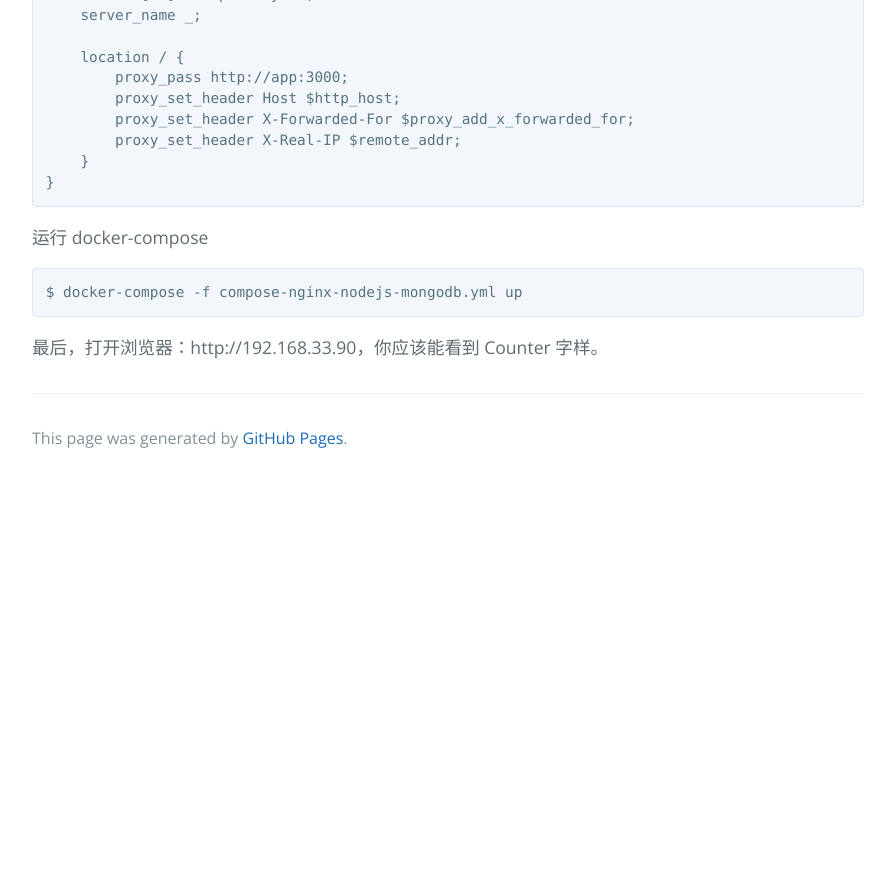
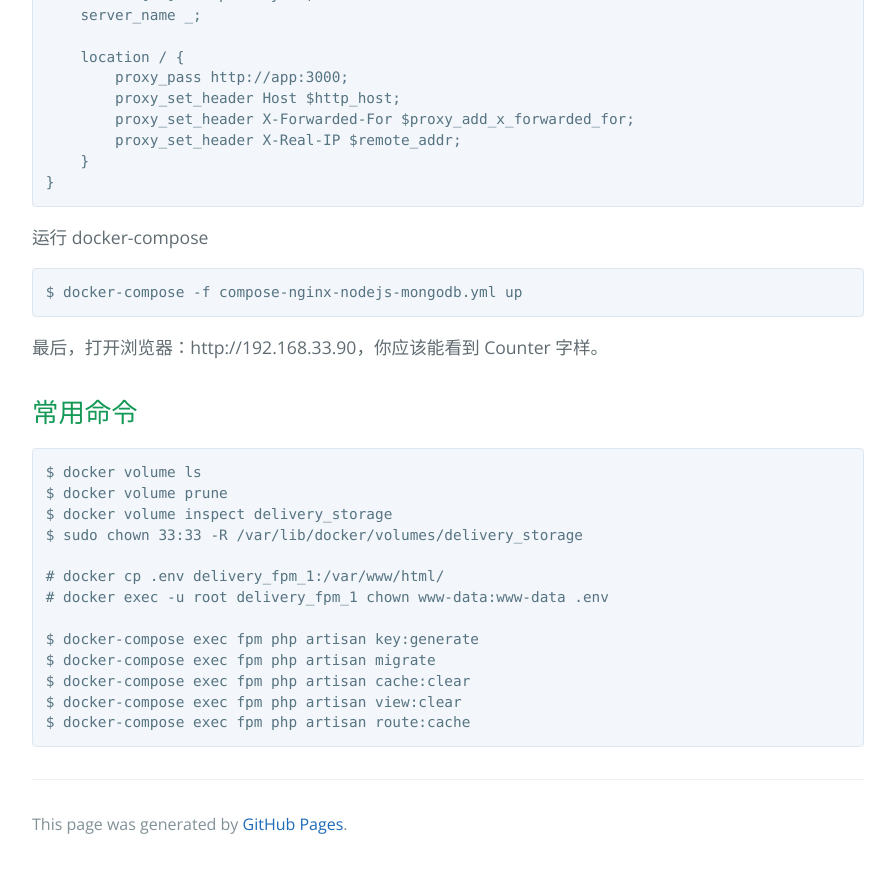
Before and after one commit to nighon/nighon.github.io, a Jekyll site: the page built from _posts/2018-07-19-docker-compose.md, in a window 1280 px wide and 900 px high, scrolled down 1689 px. Shown: the top 873 px of the window, without its empty margins (192-1087 px from the left). Built offline with Jekyll 4.4.1, drawn with Linux system fonts in a browser that asks for light colours; before the commit the page ends 2203 px from its top, so only the background shows below that.

Commit message:
Update Docker for laravel

```diff
--- a/_posts/2018-07-19-docker-compose.md
+++ b/_posts/2018-07-19-docker-compose.md
@@ -74,3 +74,19 @@
     $ docker-compose -f compose-nginx-nodejs-mongodb.yml up
 
 最后，打开浏览器：http://192.168.33.90，你应该能看到 Counter 字样。
+
+## 常用命令
+
+    $ docker volume ls
+    $ docker volume prune
+    $ docker volume inspect delivery_storage
+    $ sudo chown 33:33 -R /var/lib/docker/volumes/delivery_storage
+
+    # docker cp .env delivery_fpm_1:/var/www/html/
+    # docker exec -u root delivery_fpm_1 chown www-data:www-data .env
+
+    $ docker-compose exec fpm php artisan key:generate
+    $ docker-compose exec fpm php artisan migrate
+    $ docker-compose exec fpm php artisan cache:clear
+    $ docker-compose exec fpm php artisan view:clear
+    $ docker-compose exec fpm php artisan route:cache
```
